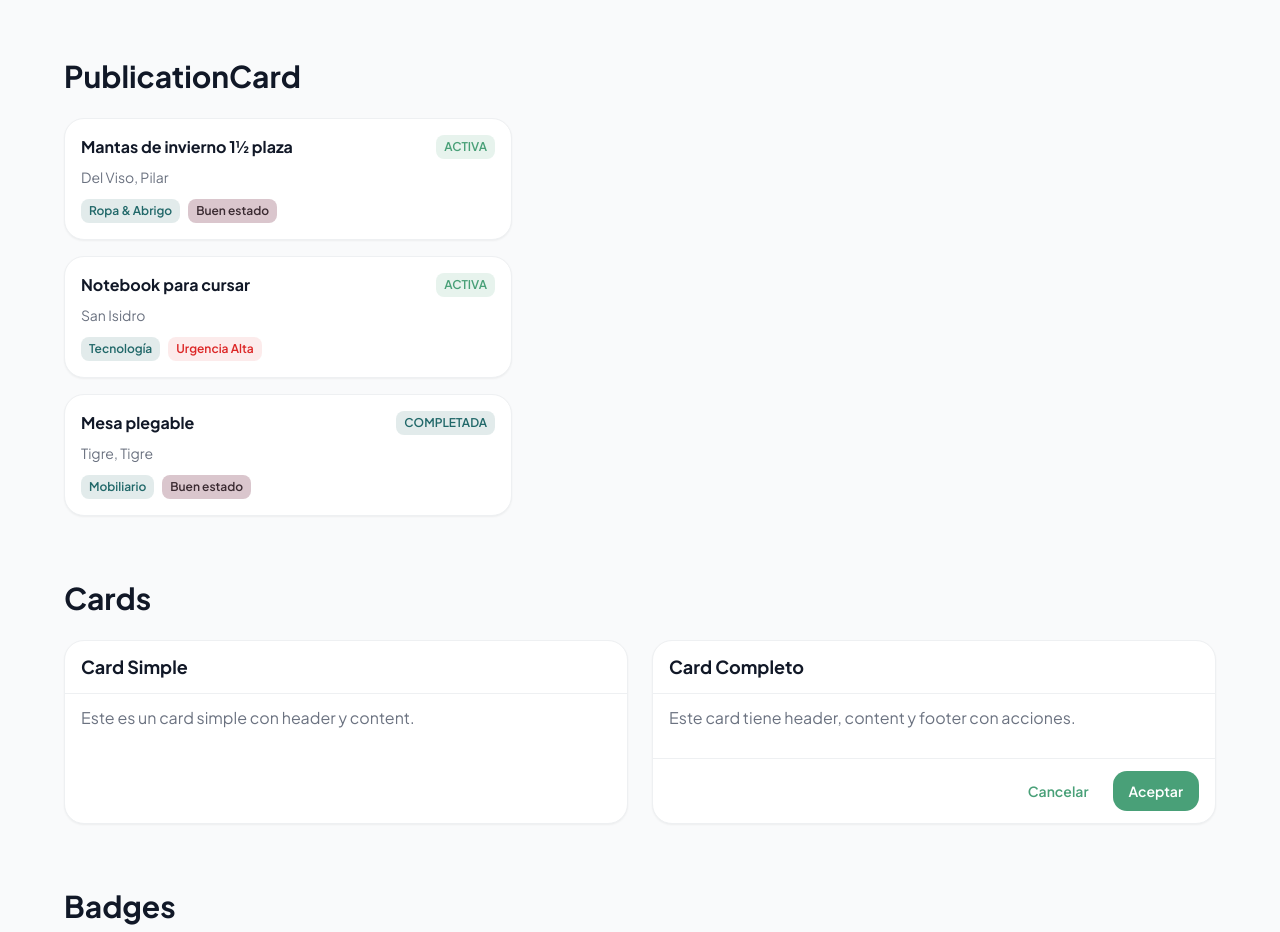
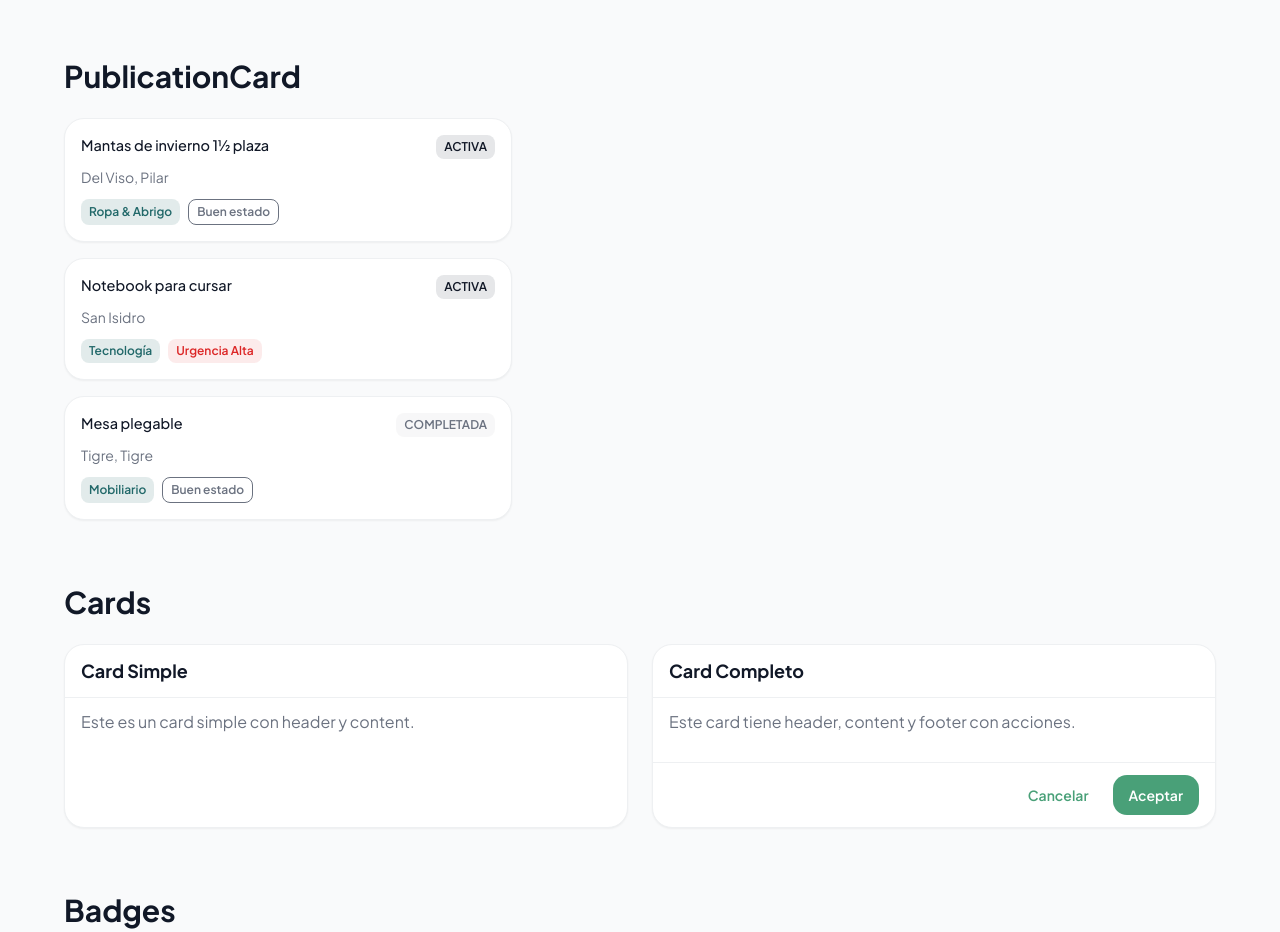
Before and after one commit to vaiven-austral/vaiven-app, a React (Vite) app: page /dev/components in a window 1280 px wide. Shown: the part 1720-2652 px from the top of the page. Built offline with nearby package versions, Linux system fonts and the light colour scheme; no server answers; the database is empty.

Commit message:
SCRUM-33: refactor de badges de publicaciones (colores de estado/urgencia/objeto, contraste, tipografía del título y alto parejo de tarjetas en el carrusel)

```diff
--- a/src/components/publications/PublicationCard.tsx
+++ b/src/components/publications/PublicationCard.tsx
@@ -1,47 +1,15 @@
 import { Badge } from '../ui/badge';
+import {
+  type Publication,
+  estadoLabels,
+  estadoVariants,
+  urgenciaLabels,
+  urgenciaVariants,
+  estadoObjetoLabels,
+  estadoObjetoVariant,
+} from '../../lib/publicationBadges';
 
-export interface Publication {
-  id: string;
-  tipo: 'donacion' | 'necesidad';
-  estado: 'activa' | 'en_proceso' | 'completada';
-  titulo: string;
-  urgencia?: 'alta' | 'media' | 'sin_apuro' | null;
-  estado_objeto?: 'nuevo' | 'como_nuevo' | 'bueno' | 'usado' | 'requiere_reparacion' | null;
-  categorias: { nombre: string } | null;
-  zonas: { partido: string; localidad: string | null } | null;
-}
-
-const estadoLabels: Record<Publication['estado'], string> = {
-  activa: 'ACTIVA',
-  en_proceso: 'EN PROCESO',
-  completada: 'COMPLETADA',
-};
-
-const estadoVariants: Record<Publication['estado'], 'primary' | 'warning' | 'secondary'> = {
-  activa: 'primary',
-  en_proceso: 'warning',
-  completada: 'secondary',
-};
-
-const urgenciaLabels: Record<NonNullable<Publication['urgencia']>, string> = {
-  alta: 'Urgencia Alta',
-  media: 'Urgencia Media',
-  sin_apuro: 'Sin Apuro',
-};
-
-const urgenciaVariants: Record<NonNullable<Publication['urgencia']>, 'destructive' | 'warning' | 'neutral'> = {
-  alta: 'destructive',
-  media: 'warning',
-  sin_apuro: 'neutral',
-};
-
-const estadoObjetoLabels: Record<NonNullable<Publication['estado_objeto']>, string> = {
-  nuevo: 'Nuevo en caja / sin uso',
-  como_nuevo: 'Como nuevo',
-  bueno: 'Buen estado',
-  usado: 'Usado con detalles',
-  requiere_reparacion: 'Requiere reparación',
-};
+export type { Publication };
 
 interface PublicationCardProps {
   publication: Publication;
@@ -53,7 +21,7 @@ export function PublicationCard({ publication }: PublicationCardProps) {
   return (
     <div className="bg-tarjeta rounded-tarjeta border border-borde p-4 shadow-sm">
       <div className="flex items-start justify-between gap-2 mb-2">
-        <h3 className="font-700 text-tinta text-base">{titulo}</h3>
+        <h3 className="font-500 text-[14.5px] leading-[150%] text-tinta">{titulo}</h3>
         <Badge variant={estadoVariants[estado]}>{estadoLabels[estado]}</Badge>
       </div>
 
@@ -69,7 +37,7 @@ export function PublicationCard({ publication }: PublicationCardProps) {
           <Badge variant={urgenciaVariants[urgencia]}>{urgenciaLabels[urgencia]}</Badge>
         )}
         {tipo === 'donacion' && estado_objeto && (
-          <Badge variant="terciario">{estadoObjetoLabels[estado_objeto]}</Badge>
+          <Badge variant={estadoObjetoVariant}>{estadoObjetoLabels[estado_objeto]}</Badge>
         )}
       </div>
     </div>
--- a/src/components/ui/badge.tsx
+++ b/src/components/ui/badge.tsx
@@ -2,7 +2,17 @@ import type { CSSProperties, ReactNode } from 'react';
 
 interface BadgeProps {
   children: ReactNode;
-  variant?: 'primary' | 'secondary' | 'success' | 'warning' | 'destructive' | 'neutral' | 'terciario';
+  variant?:
+    | 'primary'
+    | 'secondary'
+    | 'success'
+    | 'warning'
+    | 'destructive'
+    | 'neutral'
+    | 'tinta-fuerte'
+    | 'tinta-media'
+    | 'tinta-suave'
+    | 'outline';
   className?: string;
   style?: CSSProperties;
 }
@@ -20,7 +30,10 @@ export function Badge({
     warning: 'bg-[rgba(245,158,11,0.13)] text-atencion',
     destructive: 'bg-[rgba(220,38,38,0.09)] text-critico',
     neutral: 'bg-lienzo text-texto-medio',
-    terciario: 'bg-terciario-claro text-terciario-oscuro',
+    'tinta-fuerte': 'bg-[rgba(17,24,39,0.10)] text-tinta',
+    'tinta-media': 'bg-[rgba(17,24,39,0.06)] text-tinta',
+    'tinta-suave': 'bg-[rgba(17,24,39,0.03)] text-texto-medio',
+    outline: 'bg-transparent border border-texto-medio text-texto-medio',
   };
 
   return (
--- /dev/null
+++ b/src/lib/publicationBadges.ts
@@ -0,0 +1,62 @@
+export interface Publication {
+  id: string;
+  tipo: 'donacion' | 'necesidad';
+  estado: 'activa' | 'en_proceso' | 'completada';
+  titulo: string;
+  urgencia?: 'alta' | 'media' | 'sin_apuro' | null;
+  estado_objeto?: 'nuevo' | 'como_nuevo' | 'bueno' | 'usado' | 'requiere_reparacion' | null;
+  categorias: { nombre: string } | null;
+  zonas: { partido: string; localidad: string | null } | null;
+}
+
+type BadgeVariant =
+  | 'primary'
+  | 'secondary'
+  | 'success'
+  | 'warning'
+  | 'destructive'
+  | 'neutral'
+  | 'tinta-fuerte'
+  | 'tinta-media'
+  | 'tinta-suave'
+  | 'outline';
+
+// El rojo/amarillo quedan reservados para urgencia (ver review en PR #24).
+// Estado usa un relleno de tinta que se va desvaneciendo a medida que la
+// publicación deja de necesitar atención (activa > en_proceso > completada),
+// siempre con texto oscuro para asegurar contraste AA. Estado_objeto es un
+// dato descriptivo, no de proceso, por eso usa un estilo distinto (outline)
+// que lo diferencia de un vistazo sin depender del color.
+export const estadoLabels: Record<Publication['estado'], string> = {
+  activa: 'ACTIVA',
+  en_proceso: 'EN PROCESO',
+  completada: 'COMPLETADA',
+};
+
+export const estadoVariants: Record<Publication['estado'], BadgeVariant> = {
+  activa: 'tinta-fuerte',
+  en_proceso: 'tinta-media',
+  completada: 'tinta-suave',
+};
+
+export const urgenciaLabels: Record<NonNullable<Publication['urgencia']>, string> = {
+  alta: 'Urgencia Alta',
+  media: 'Urgencia Media',
+  sin_apuro: 'Sin Apuro',
+};
+
+export const urgenciaVariants: Record<NonNullable<Publication['urgencia']>, BadgeVariant> = {
+  alta: 'destructive',
+  media: 'warning',
+  sin_apuro: 'neutral',
+};
+
+export const estadoObjetoLabels: Record<NonNullable<Publication['estado_objeto']>, string> = {
+  nuevo: 'Nuevo/Sin uso',
+  como_nuevo: 'Como nuevo',
+  bueno: 'Buen estado',
+  usado: 'Usado con detalles',
+  requiere_reparacion: 'Requiere reparación',
+};
+
+export const estadoObjetoVariant: BadgeVariant = 'outline';
--- a/src/pages/HomeFeed.tsx
+++ b/src/pages/HomeFeed.tsx
@@ -2,7 +2,15 @@ import { useEffect, useState } from 'react';
 import { Link } from 'react-router-dom';
 import { useAuth } from '../hooks/useAuth';
 import { supabase } from '../lib/supabaseClient';
-import type { Publication } from '../components/publications/PublicationCard';
+import {
+  type Publication,
+  estadoLabels,
+  estadoVariants,
+  urgenciaLabels,
+  urgenciaVariants,
+  estadoObjetoLabels,
+  estadoObjetoVariant,
+} from '../lib/publicationBadges';
 import { EmptyState } from '../components/ui/EmptyState';
 import { Badge } from '../components/ui/badge';
 import lightBulbOutline from '../assets/LightBulbOutline.png';
@@ -11,38 +19,6 @@ function getPrimerNombre(nombre?: string | null, email?: string | null): string
   if (nombre) return nombre.trim().split(/\s+/)[0];
   return email ? email.split('@')[0] : '';
 }
-
-const estadoLabels: Record<Publication['estado'], string> = {
-  activa: 'Activa',
-  en_proceso: 'En proceso',
-  completada: 'Completada',
-};
-
-const estadoVariants: Record<Publication['estado'], 'primary' | 'warning' | 'secondary'> = {
-  activa: 'primary',
-  en_proceso: 'warning',
-  completada: 'secondary',
-};
-
-const urgenciaLabels: Record<NonNullable<Publication['urgencia']>, string> = {
-  alta: 'Urgencia alta',
-  media: 'Urgencia media',
-  sin_apuro: 'Sin apuro',
-};
-
-const urgenciaVariants: Record<NonNullable<Publication['urgencia']>, 'destructive' | 'warning' | 'neutral'> = {
-  alta: 'destructive',
-  media: 'warning',
-  sin_apuro: 'neutral',
-};
-
-const estadoObjetoLabels: Record<NonNullable<Publication['estado_objeto']>, string> = {
-  nuevo: 'Nuevo en caja / sin uso',
-  como_nuevo: 'Como nuevo',
-  bueno: 'Buen estado',
-  usado: 'Usado con detalles',
-  requiere_reparacion: 'Requiere reparación',
-};
 
 // fotos placeholder temporales por categoría (Pexels), hasta que exista el bucket de fotos real
 const fotoPorCategoria: Record<string, string> = {
@@ -149,7 +125,7 @@ export function HomeFeed() {
                 className="h-24 w-full object-cover bg-lienzo"
               />
               <div className="p-3">
-                <p className="font-700 text-tinta text-sm truncate">{publication.titulo}</p>
+                <p className="font-500 text-[14.5px] leading-[150%] text-tinta truncate">{publication.titulo}</p>
                 {publication.categorias && (
                   <p className="text-texto-medio text-xs truncate">{publication.categorias.nombre}</p>
                 )}
@@ -160,7 +136,7 @@ export function HomeFeed() {
                       : publication.zonas.partido}
                   </p>
                 )}
-                <div className="flex flex-wrap gap-1">
+                <div className="flex flex-col items-start gap-1">
                   <Badge variant={estadoVariants[publication.estado]} className="!text-[11px]">
                     {estadoLabels[publication.estado]}
                   </Badge>
@@ -170,7 +146,7 @@ export function HomeFeed() {
                     </Badge>
                   )}
                   {publication.tipo === 'donacion' && publication.estado_objeto && (
-                    <Badge variant="terciario" className="!text-[11px]">
+                    <Badge variant={estadoObjetoVariant} className="!text-[11px]">
                       {estadoObjetoLabels[publication.estado_objeto]}
                     </Badge>
                   )}
--- a/tailwind.config.js
+++ b/tailwind.config.js
@@ -20,8 +20,6 @@ export default {
         "texto-medio": "#6B7280",
         "texto-suave": "#9CA3AF",
         lienzo: "#F3F4F6",
-        "terciario-claro": "#DAC6CD",
-        "terciario-oscuro": "#3A2A31",
       },
       fontFamily: {
         sans: ["Plus Jakarta Sans", "system-ui", "sans-serif"],
```
